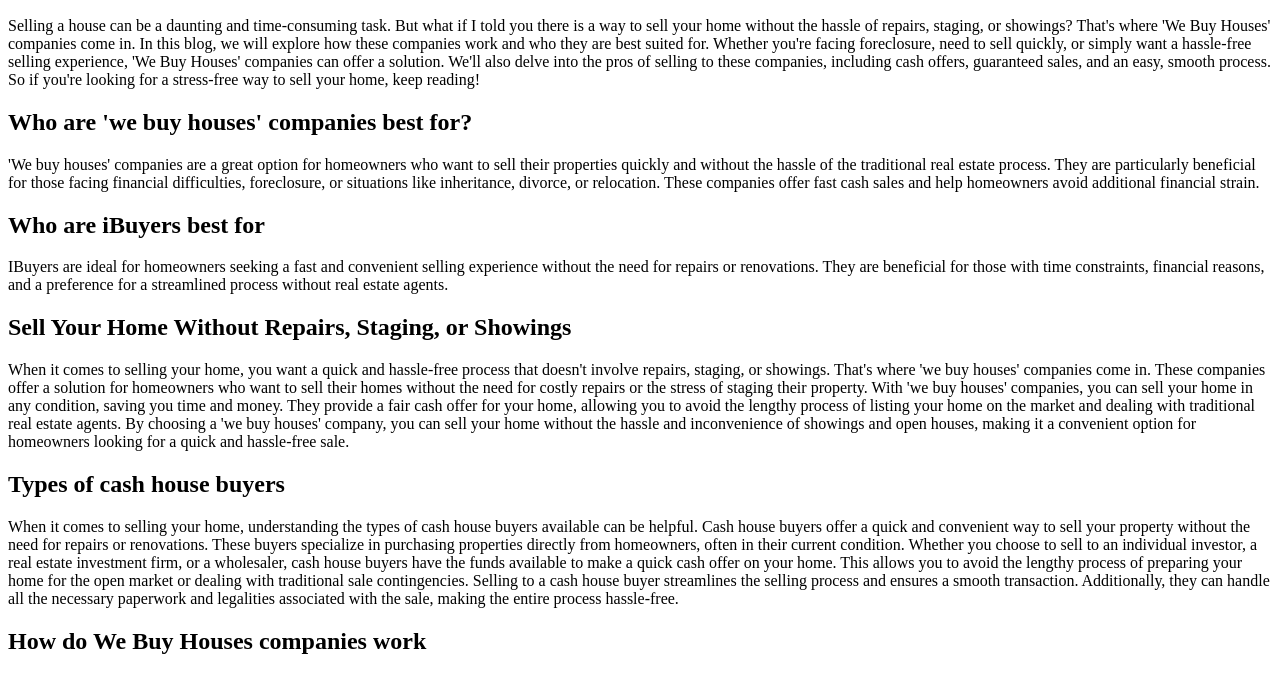
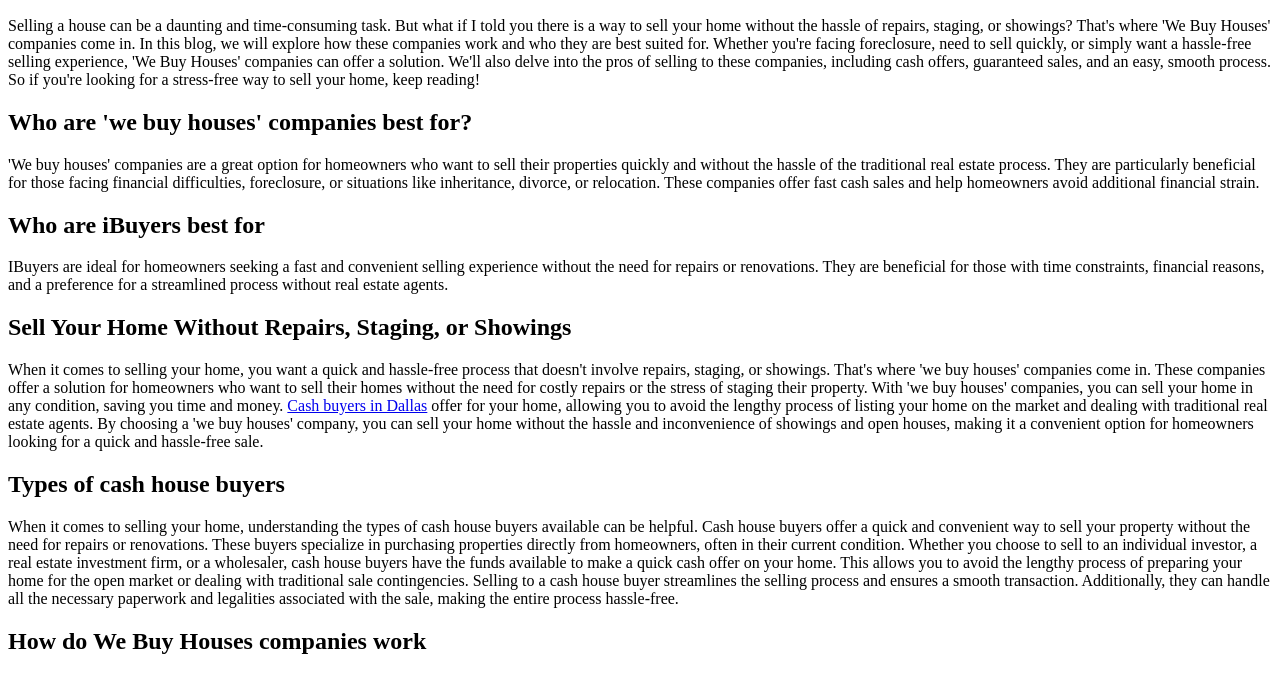
Before and after one commit to apr7778/webuyhouses.github.io, a plain HTML site: page index.html in a window 1280 px wide. Shown: the part 110-785 px from the top of the page. Drawn offline with Linux system fonts and the light colour scheme.

Commit message:
Update index.html
dallas link

```diff
--- a/index.html
+++ b/index.html
@@ -24,7 +24,7 @@ Selling a house can be a daunting and time-consuming task. But what if I told yo
 IBuyers are ideal for homeowners seeking a fast and convenient selling experience without the need for repairs or renovations. They are beneficial for those with time constraints, financial reasons, and a preference for a streamlined process without real estate agents.
 
 <h2>Sell Your Home Without Repairs, Staging, or Showings</h2>
-When it comes to selling your home, you want a quick and hassle-free process that doesn't involve repairs, staging, or showings. That's where 'we buy houses' companies come in. These companies offer a solution for homeowners who want to sell their homes without the need for costly repairs or the stress of staging their property. With 'we buy houses' companies, you can sell your home in any condition, saving you time and money. They provide a fair cash offer for your home, allowing you to avoid the lengthy process of listing your home on the market and dealing with traditional real estate agents. By choosing a 'we buy houses' company, you can sell your home without the hassle and inconvenience of showings and open houses, making it a convenient option for homeowners looking for a quick and hassle-free sale.
+When it comes to selling your home, you want a quick and hassle-free process that doesn't involve repairs, staging, or showings. That's where 'we buy houses' companies come in. These companies offer a solution for homeowners who want to sell their homes without the need for costly repairs or the stress of staging their property. With 'we buy houses' companies, you can sell your home in any condition, saving you time and money. <a href="https://bodebuilders.com/cma/">Cash buyers in Dallas</a> offer for your home, allowing you to avoid the lengthy process of listing your home on the market and dealing with traditional real estate agents. By choosing a 'we buy houses' company, you can sell your home without the hassle and inconvenience of showings and open houses, making it a convenient option for homeowners looking for a quick and hassle-free sale.
 
 <h2>Types of cash house buyers</h2>
 When it comes to selling your home, understanding the types of cash house buyers available can be helpful. Cash house buyers offer a quick and convenient way to sell your property without the need for repairs or renovations. These buyers specialize in purchasing properties directly from homeowners, often in their current condition. Whether you choose to sell to an individual investor, a real estate investment firm, or a wholesaler, cash house buyers have the funds available to make a quick cash offer on your home. This allows you to avoid the lengthy process of preparing your home for the open market or dealing with traditional sale contingencies. Selling to a cash house buyer streamlines the selling process and ensures a smooth transaction. Additionally, they can handle all the necessary paperwork and legalities associated with the sale, making the entire process hassle-free.
```
